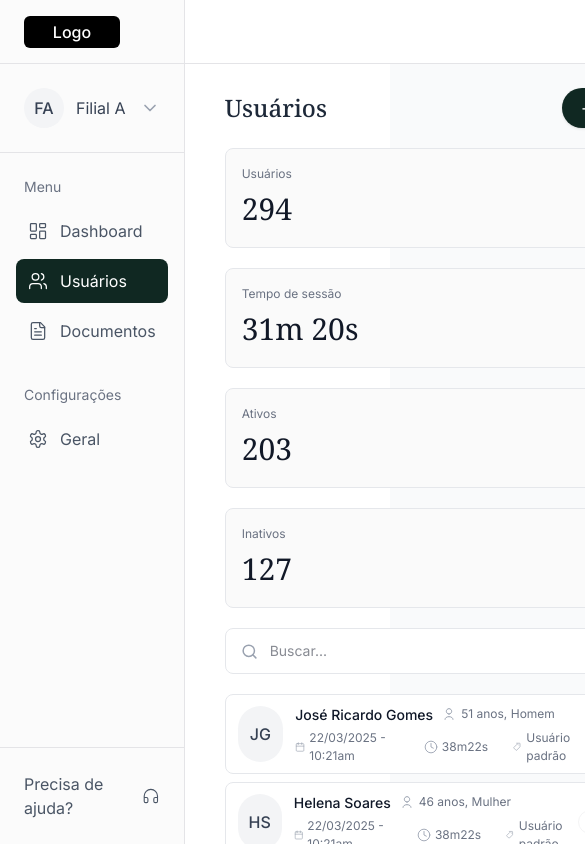
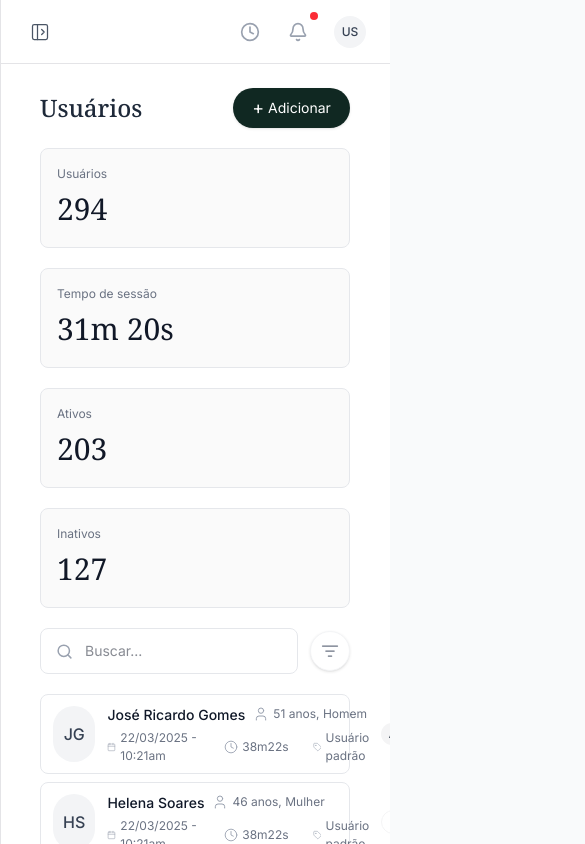
Before and after one commit to devEzt/project-frontend-test, a Next.js app: page /usuarios in a window 390 px wide. Shown: the top 844 px of the page, 585 px wide, since content can reach past the window. Built offline with nearby package versions, Linux system fonts and the light colour scheme.

Commit message:
feat: Added motions in drawer component and click event on icons.
- Design and behavior adjustments for the drawer component.
- Adjustments to the click effect on functional icons.

```diff
--- a/src/components/layout/client-root-layout.tsx
+++ b/src/components/layout/client-root-layout.tsx
@@ -1,6 +1,7 @@
 "use client";
 
 import { usePathname } from "next/navigation";
+import { useState, useEffect } from "react";
 import {
   Bell,
   ChevronDown,
@@ -8,18 +9,59 @@ import {
   FileText,
   Headphones,
   LayoutDashboard,
+  PanelLeftClose,
+  PanelLeftOpen,
   Settings,
   Users,
 } from "lucide-react";
 import Link from "next/link";
+import { cn } from "@/lib/utils";
 
 export function ClientRootLayout({ children }: { children: React.ReactNode }) {
   const pathname = usePathname();
+  const [sidebarOpen, setSidebarOpen] = useState(true);
+  const [isMobile, setIsMobile] = useState(false);
+
+  // Detectar tamanho de tela
+  useEffect(() => {
+    const checkScreenSize = () => {
+      setIsMobile(window.innerWidth < 768);
+    };
+
+    // Verificar ao inicializar
+    checkScreenSize();
+
+    // Fechar sidebar automaticamente em telas pequenas
+    if (isMobile) {
+      setSidebarOpen(false);
+    } else {
+      setSidebarOpen(true);
+    }
+
+    // Adicionar event listener para redimensionamento
+    window.addEventListener("resize", checkScreenSize);
+
+    // Limpar event listener
+    return () => window.removeEventListener("resize", checkScreenSize);
+  }, [isMobile]);
+
+  const toggleSidebar = () => {
+    setSidebarOpen(!sidebarOpen);
+  };
 
   return (
-    <div className="flex h-screen bg-white">
+    <div className="flex h-screen bg-white overflow-hidden">
       {/* Sidebar */}
-      <aside className="w-60 border-r border-[#e4e4e7] flex flex-col bg-[#fbfbfb]">
+      <aside
+        className={cn(
+          "border-r border-[#e4e4e7] flex flex-col bg-[#fbfbfb] transition-all duration-300 ease-in-out fixed md:relative z-20 h-full",
+          sidebarOpen ? "w-[280px] max-w-full" : "w-0 overflow-hidden"
+        )}
+        style={{
+          boxShadow:
+            sidebarOpen && isMobile ? "0 0 15px rgba(0,0,0,0.1)" : "none",
+        }}
+      >
         {/* Logo */}
         <div className="pl-6 pr-0 h-16 border-b border-[#e4e4e7] flex items-center">
           <div className="w-[96px] h-[32px] bg-black text-white rounded-md flex items-center justify-center font-medium">
@@ -29,7 +71,7 @@ export function ClientRootLayout({ children }: { children: React.ReactNode }) {
 
         {/* Filial selector */}
         <div className="p-6 border-b border-[#e4e4e7]">
-          <button className="w-full flex items-center justify-between">
+          <button className="w-full flex items-center justify-between cursor-pointer hover:bg-gray-50 rounded-lg p-2 transition-colors">
             <div className="flex items-center gap-3">
               <div className="h-10 w-10 bg-gray-100 rounded-full flex items-center justify-center text-gray-700 font-medium">
                 FA
@@ -47,7 +89,7 @@ export function ClientRootLayout({ children }: { children: React.ReactNode }) {
         <nav className="space-y-1.5 px-4">
           <Link
             href="/dashboard"
-            className={`flex items-center gap-3 px-3 py-2.5 rounded-lg ${
+            className={`flex items-center gap-3 px-3 py-2.5 rounded-lg cursor-pointer transition-colors ${
               pathname === "/dashboard"
                 ? "text-white bg-[#102822]"
                 : "text-gray-600 hover:bg-gray-50"
@@ -58,7 +100,7 @@ export function ClientRootLayout({ children }: { children: React.ReactNode }) {
           </Link>
           <Link
             href="/usuarios"
-            className={`flex items-center gap-3 px-3 py-2.5 rounded-lg ${
+            className={`flex items-center gap-3 px-3 py-2.5 rounded-lg cursor-pointer transition-colors ${
               pathname === "/usuarios"
                 ? "text-white bg-[#102822]"
                 : "text-gray-600 hover:bg-gray-50"
@@ -69,7 +111,7 @@ export function ClientRootLayout({ children }: { children: React.ReactNode }) {
           </Link>
           <Link
             href="/documentos"
-            className={`flex items-center gap-3 px-3 py-2.5 rounded-lg ${
+            className={`flex items-center gap-3 px-3 py-2.5 rounded-lg cursor-pointer transition-colors ${
               pathname === "/documentos"
                 ? "text-white bg-[#102822]"
                 : "text-gray-600 hover:bg-gray-50"
@@ -86,7 +128,7 @@ export function ClientRootLayout({ children }: { children: React.ReactNode }) {
         <nav className="space-y-1.5 px-4">
           <Link
             href="/geral"
-            className={`flex items-center gap-3 px-3 py-2.5 rounded-lg ${
+            className={`flex items-center gap-3 px-3 py-2.5 rounded-lg cursor-pointer transition-colors ${
               pathname === "/geral"
                 ? "text-white bg-[#102822]"
                 : "text-gray-600 hover:bg-gray-50"
@@ -99,26 +141,49 @@ export function ClientRootLayout({ children }: { children: React.ReactNode }) {
 
         {/* Help */}
         <div className="mt-auto p-6 border-t border-[#e4e4e7]">
-          <div className="flex items-center justify-between text-gray-600">
+          <div className="flex items-center justify-between text-gray-600 hover:text-gray-700 cursor-pointer rounded-lg p-2 hover:bg-gray-50 transition-colors">
             <span>Precisa de ajuda?</span>
             <Headphones className="h-5 w-5" strokeWidth={1.5} />
           </div>
         </div>
       </aside>
 
+      {/* Overlay para fechar sidebar em telas menores */}
+      {sidebarOpen && isMobile && (
+        <div
+          className="fixed inset-0 bg-black/20 z-10 md:hidden cursor-pointer"
+          onClick={toggleSidebar}
+        />
+      )}
+
       {/* Main content */}
-      <div className="flex-1 flex flex-col">
+      <div className="flex-1 flex flex-col w-full">
         {/* Header */}
-        <header className="h-16 border-b border-[#e4e4e7] flex items-center justify-end bg-white px-6">
+        <header className="h-16 border-b border-[#e4e4e7] flex items-center justify-between bg-white px-6 z-10">
+          {/* Toggle Sidebar Button */}
+          <button
+            onClick={toggleSidebar}
+            className="flex items-center justify-center h-8 w-8 rounded-md hover:bg-gray-100 text-gray-600 transition-colors cursor-pointer"
+            aria-label={
+              sidebarOpen ? "Fechar menu lateral" : "Abrir menu lateral"
+            }
+          >
+            {sidebarOpen ? (
+              <PanelLeftClose className="h-5 w-5" strokeWidth={1.5} />
+            ) : (
+              <PanelLeftOpen className="h-5 w-5" strokeWidth={1.5} />
+            )}
+          </button>
+
           <div className="flex items-center gap-4">
-            <button className="text-gray-400">
+            <button className="text-gray-400 hover:text-gray-600 transition-colors cursor-pointer h-8 w-8 rounded-full flex items-center justify-center hover:bg-gray-50">
               <Clock className="h-5 w-5" />
             </button>
-            <button className="relative text-gray-400">
+            <button className="relative text-gray-400 hover:text-gray-600 transition-colors cursor-pointer h-8 w-8 rounded-full flex items-center justify-center hover:bg-gray-50">
               <Bell className="h-5 w-5" />
               <span className="absolute -top-1 -right-1 h-2 w-2 bg-red-500 rounded-full" />
             </button>
-            <div className="h-8 w-8 ml-1 rounded-full bg-gray-100 flex items-center justify-center text-xs font-medium text-gray-700">
+            <div className="h-8 w-8 ml-1 rounded-full bg-gray-100 flex items-center justify-center text-xs font-medium text-gray-700 cursor-pointer hover:bg-gray-200 transition-colors">
               US
             </div>
           </div>
--- a/src/components/usuarios/user-card.tsx
+++ b/src/components/usuarios/user-card.tsx
@@ -1,4 +1,5 @@
 import React from "react";
+import { Tag, User, Calendar, Clock, MoreHorizontal } from "lucide-react";
 
 interface Usuario {
   id: string;
@@ -25,29 +26,7 @@ export function UserCard({ usuario }: { usuario: Usuario }) {
               {usuario.nome}
             </h3>
             <div className="flex items-center gap-1">
-              <svg
-                width="16"
-                height="16"
-                viewBox="0 0 24 24"
-                fill="none"
-                xmlns="http://www.w3.org/2000/svg"
-                className="text-gray-400"
-              >
-                <path
-                  d="M12 12C14.2091 12 16 10.2091 16 8C16 5.79086 14.2091 4 12 4C9.79086 4 8 5.79086 8 8C8 10.2091 9.79086 12 12 12Z"
-                  stroke="currentColor"
-                  strokeWidth="1.5"
-                  strokeLinecap="round"
-                  strokeLinejoin="round"
-                />
-                <path
-                  d="M18 20C18 17.7909 15.3137 16 12 16C8.68629 16 6 17.7909 6 20"
-                  stroke="currentColor"
-                  strokeWidth="1.5"
-                  strokeLinecap="round"
-                  strokeLinejoin="round"
-                />
-              </svg>
+              <User size={16} className="text-gray-400" strokeWidth={1.5} />
               <span className="text-[12px] text-gray-500">
                 {usuario.idade} anos, {usuario.genero}
               </span>
@@ -56,95 +35,15 @@ export function UserCard({ usuario }: { usuario: Usuario }) {
 
           <div className="flex gap-6 text-[12px] text-gray-500 mt-1">
             <div className="flex items-center gap-1">
-              <svg
-                width="14"
-                height="14"
-                viewBox="0 0 24 24"
-                fill="none"
-                xmlns="http://www.w3.org/2000/svg"
-                className="text-gray-400"
-              >
-                <rect
-                  x="3"
-                  y="4"
-                  width="18"
-                  height="18"
-                  rx="2"
-                  stroke="currentColor"
-                  strokeWidth="1.5"
-                  strokeLinecap="round"
-                  strokeLinejoin="round"
-                />
-                <path
-                  d="M16 2V6"
-                  stroke="currentColor"
-                  strokeWidth="1.5"
-                  strokeLinecap="round"
-                  strokeLinejoin="round"
-                />
-                <path
-                  d="M8 2V6"
-                  stroke="currentColor"
-                  strokeWidth="1.5"
-                  strokeLinecap="round"
-                  strokeLinejoin="round"
-                />
-                <path
-                  d="M3 10H21"
-                  stroke="currentColor"
-                  strokeWidth="1.5"
-                  strokeLinecap="round"
-                  strokeLinejoin="round"
-                />
-              </svg>
+              <Calendar size={14} className="text-gray-400" strokeWidth={1.5} />
               {usuario.dataRegistro}
             </div>
             <div className="flex items-center gap-1">
-              <svg
-                width="14"
-                height="14"
-                viewBox="0 0 24 24"
-                fill="none"
-                xmlns="http://www.w3.org/2000/svg"
-                className="text-gray-400"
-              >
-                <circle
-                  cx="12"
-                  cy="12"
-                  r="10"
-                  stroke="currentColor"
-                  strokeWidth="1.5"
-                  strokeLinecap="round"
-                  strokeLinejoin="round"
-                />
-                <path
-                  d="M12 6V12L16 14"
-                  stroke="currentColor"
-                  strokeWidth="1.5"
-                  strokeLinecap="round"
-                  strokeLinejoin="round"
-                />
-              </svg>
+              <Clock size={14} className="text-gray-400" strokeWidth={1.5} />
               {usuario.tempoSessao}
             </div>
             <div className="flex items-center gap-1">
-              <svg
-                width="14"
-                height="14"
-                viewBox="0 0 24 24"
-                fill="none"
-                xmlns="http://www.w3.org/2000/svg"
-                className="text-gray-400"
-              >
-                <path
-                  d="M10.9042 3H18.1042C18.6565 3 19.1042 3.44772 19.1042 4V11.2C19.1042 11.4652 19 11.7196 18.8142 11.9054L11.0096 19.71C10.6191 20.1005 9.98229 20.1005 9.59177 19.71L4.39177 14.51C4.00124 14.1195 4.00124 13.4827 4.39177 13.0921L12.1963 5.28761C12.3821 5.10178 12.6365 4.99761 12.9017 4.99761L13.0042 5"
-                  stroke="currentColor"
-                  strokeWidth="1.5"
-                  strokeLinecap="round"
-                  strokeLinejoin="round"
-                />
-                <circle cx="16" cy="7" r="1" fill="currentColor" />
-              </svg>
+              <Tag size={14} className="text-gray-400" strokeWidth={1.5} />
               {usuario.tipo}
             </div>
           </div>
@@ -161,39 +60,8 @@ export function UserCard({ usuario }: { usuario: Usuario }) {
         >
           {usuario.status}
         </span>
-        <button className="text-gray-400">
-          <svg
-            width="20"
-            height="20"
-            viewBox="0 0 20 20"
-            fill="none"
-            xmlns="http://www.w3.org/2000/svg"
-          >
-            <path
-              d="M10 10.8333C10.4603 10.8333 10.8334 10.4602 10.8334 9.99998C10.8334 9.53974 10.4603 9.16665 10 9.16665C9.53978 9.16665 9.16669 9.53974 9.16669 9.99998C9.16669 10.4602 9.53978 10.8333 10 10.8333Z"
-              fill="currentColor"
-              stroke="currentColor"
-              strokeWidth="1.5"
-              strokeLinecap="round"
-              strokeLinejoin="round"
-            />
-            <path
-              d="M15.8334 10.8333C16.2936 10.8333 16.6667 10.4602 16.6667 9.99998C16.6667 9.53974 16.2936 9.16665 15.8334 9.16665C15.3731 9.16665 15 9.53974 15 9.99998C15 10.4602 15.3731 10.8333 15.8334 10.8333Z"
-              fill="currentColor"
-              stroke="currentColor"
-              strokeWidth="1.5"
-              strokeLinecap="round"
-              strokeLinejoin="round"
-            />
-            <path
-              d="M4.16669 10.8333C4.62693 10.8333 5.00002 10.4602 5.00002 9.99998C5.00002 9.53974 4.62693 9.16665 4.16669 9.16665C3.70645 9.16665 3.33336 9.53974 3.33336 9.99998C3.33336 10.4602 3.70645 10.8333 4.16669 10.8333Z"
-              fill="currentColor"
-              stroke="currentColor"
-              strokeWidth="1.5"
-              strokeLinecap="round"
-              strokeLinejoin="round"
-            />
-          </svg>
+        <button className="text-gray-400 hover:text-gray-600 cursor-pointer transition-colors rounded-full h-8 w-8 flex items-center justify-center hover:bg-gray-50">
+          <MoreHorizontal size={20} strokeWidth={1.5} />
         </button>
       </div>
     </div>
--- a/src/components/usuarios/user-list.tsx
+++ b/src/components/usuarios/user-list.tsx
@@ -2,6 +2,7 @@
 
 import { useState } from "react";
 import { UserCard } from "./user-card";
+import { ListFilter } from "lucide-react";
 
 interface Usuario {
   id: string;
@@ -147,23 +148,8 @@ export function UserList() {
             className="w-full pl-11 pr-4 py-3 bg-white border border-gray-200 rounded-lg focus:outline-none text-sm font-sans"
           />
         </div>
-        <button className="ml-3 bg-white h-[40px] w-[40px] rounded-full flex items-center justify-center shadow-sm border border-gray-100">
-          <svg
-            width="16"
-            height="16"
-            viewBox="0 0 16 16"
-            fill="none"
-            xmlns="http://www.w3.org/2000/svg"
-            className="text-gray-500"
-          >
-            <path
-              d="M2 4H14M6.66667 8H14M11.3333 12H14"
-              stroke="currentColor"
-              strokeWidth="1.5"
-              strokeLinecap="round"
-              strokeLinejoin="round"
-            />
-          </svg>
+        <button className="ml-3 bg-white h-[40px] w-[40px] rounded-full flex items-center justify-center shadow-sm border border-gray-100 hover:bg-gray-50 cursor-pointer transition-colors">
+          <ListFilter className="h-5 w-5 text-gray-500" strokeWidth={1.5} />
         </button>
       </div>
 
@@ -179,7 +165,7 @@ export function UserList() {
         <span className="text-[14px] text-gray-500">5 de 294 itens</span>
 
         <div className="flex items-center gap-1">
-          <button className="px-3 py-1 text-[14px] text-gray-500 flex items-center">
+          <button className="px-3 py-1 text-[14px] text-gray-500 flex items-center hover:bg-gray-50 cursor-pointer transition-colors rounded">
             <svg
               width="16"
               height="16"
@@ -198,17 +184,17 @@ export function UserList() {
             </svg>
             Anterior
           </button>
-          <button className="min-w-6 h-6 flex items-center justify-center text-[14px] bg-primary text-white rounded px-2">
+          <button className="min-w-6 h-6 flex items-center justify-center text-[14px] bg-primary text-white rounded px-2 cursor-pointer">
             1
           </button>
-          <button className="min-w-6 h-6 flex items-center justify-center text-[14px] text-gray-500 px-2">
+          <button className="min-w-6 h-6 flex items-center justify-center text-[14px] text-gray-500 px-2 hover:bg-gray-50 cursor-pointer transition-colors rounded">
             2
           </button>
           <span className="text-gray-500">...</span>
-          <button className="min-w-6 h-6 flex items-center justify-center text-[14px] text-gray-500 px-2">
+          <button className="min-w-6 h-6 flex items-center justify-center text-[14px] text-gray-500 px-2 hover:bg-gray-50 cursor-pointer transition-colors rounded">
             58
           </button>
-          <button className="px-3 py-1 text-[14px] text-gray-500 flex items-center">
+          <button className="px-3 py-1 text-[14px] text-gray-500 flex items-center hover:bg-gray-50 cursor-pointer transition-colors rounded">
             Próxima
             <svg
               width="16"
@@ -231,7 +217,7 @@ export function UserList() {
 
         <div className="flex items-center gap-2">
           <span className="text-[14px] text-gray-500">Itens por página:</span>
-          <select className="border border-gray-200 rounded px-2 py-1 text-[14px]">
+          <select className="border border-gray-200 rounded px-2 py-1 text-[14px] cursor-pointer">
             <option>10</option>
             <option>20</option>
             <option>50</option>
```
Also changed, not shown: src/app/usuarios/page.tsx (+8 -8 lines), src/components/ui/drawer.tsx (+35 -16 lines).
